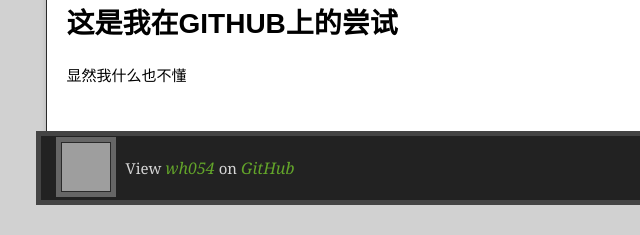
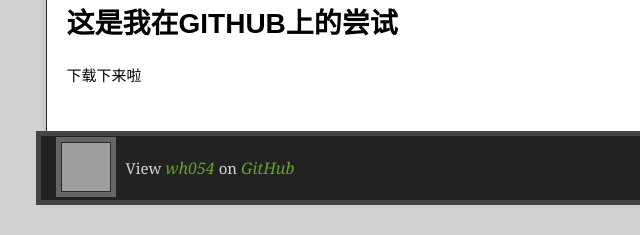
Before and after one commit to wh054/wh054.github.io, a plain HTML site: page index.html in a window 1280 px wide. Shown: the part 266-501 px from the top of the page, 257-897 px from the left. Drawn offline with nearby package versions, Linux system fonts and the light colour scheme; grey boxes are pictures that could not be loaded.

Commit message:
尝试修改而已

```diff
--- a/index.html
+++ b/index.html
@@ -37,7 +37,7 @@
           <h1>
 <a id="这是我在github上的尝试" class="anchor" href="#%E8%BF%99%E6%98%AF%E6%88%91%E5%9C%A8github%E4%B8%8A%E7%9A%84%E5%B0%9D%E8%AF%95" aria-hidden="true"><span aria-hidden="true" class="octicon octicon-link"></span></a>这是我在GITHUB上的尝试</h1>
 
-<p>显然我什么也不懂</p>
+<p>下载下来啦</p>
         </article>
       </div>
     </div>
```
